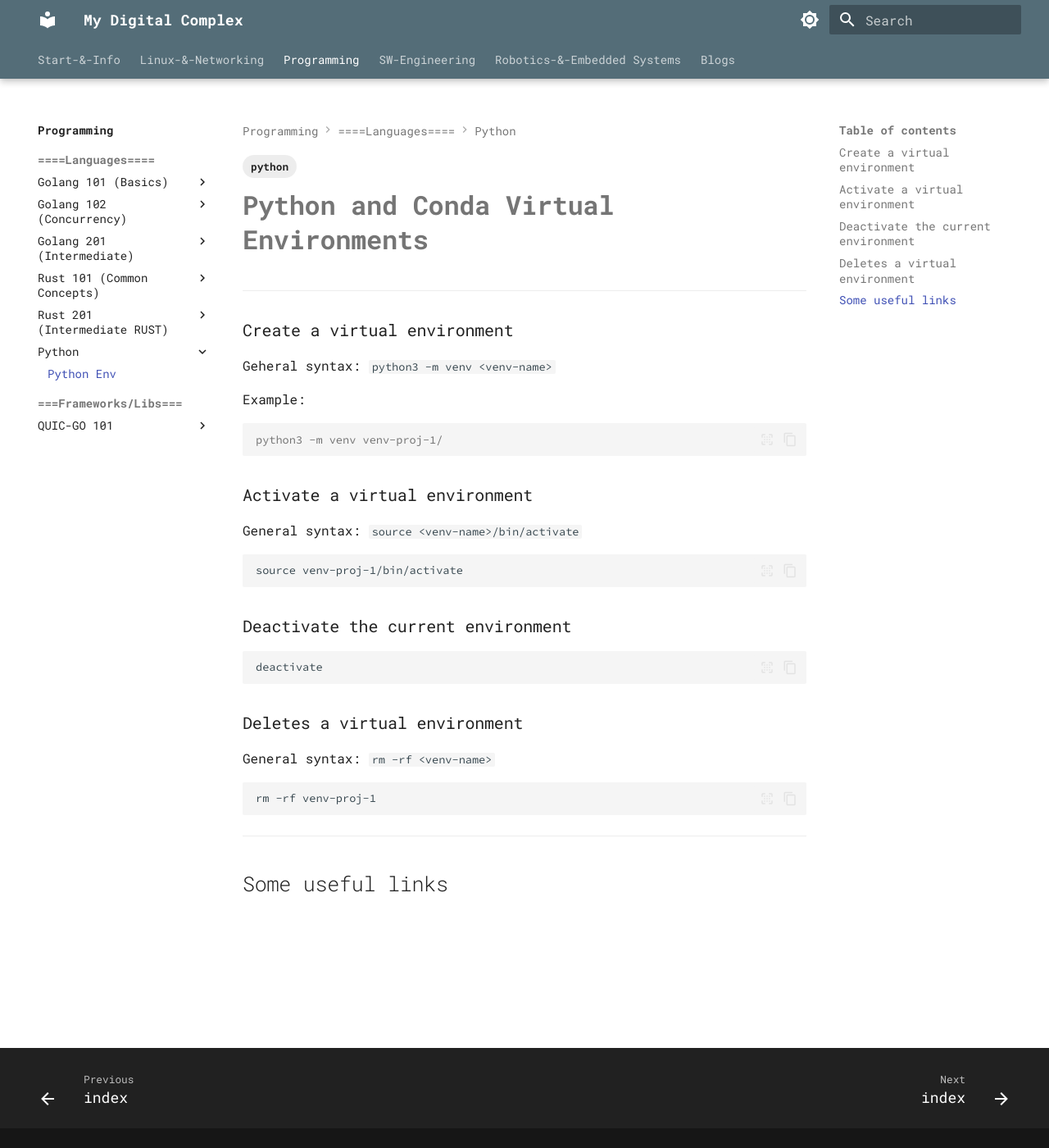
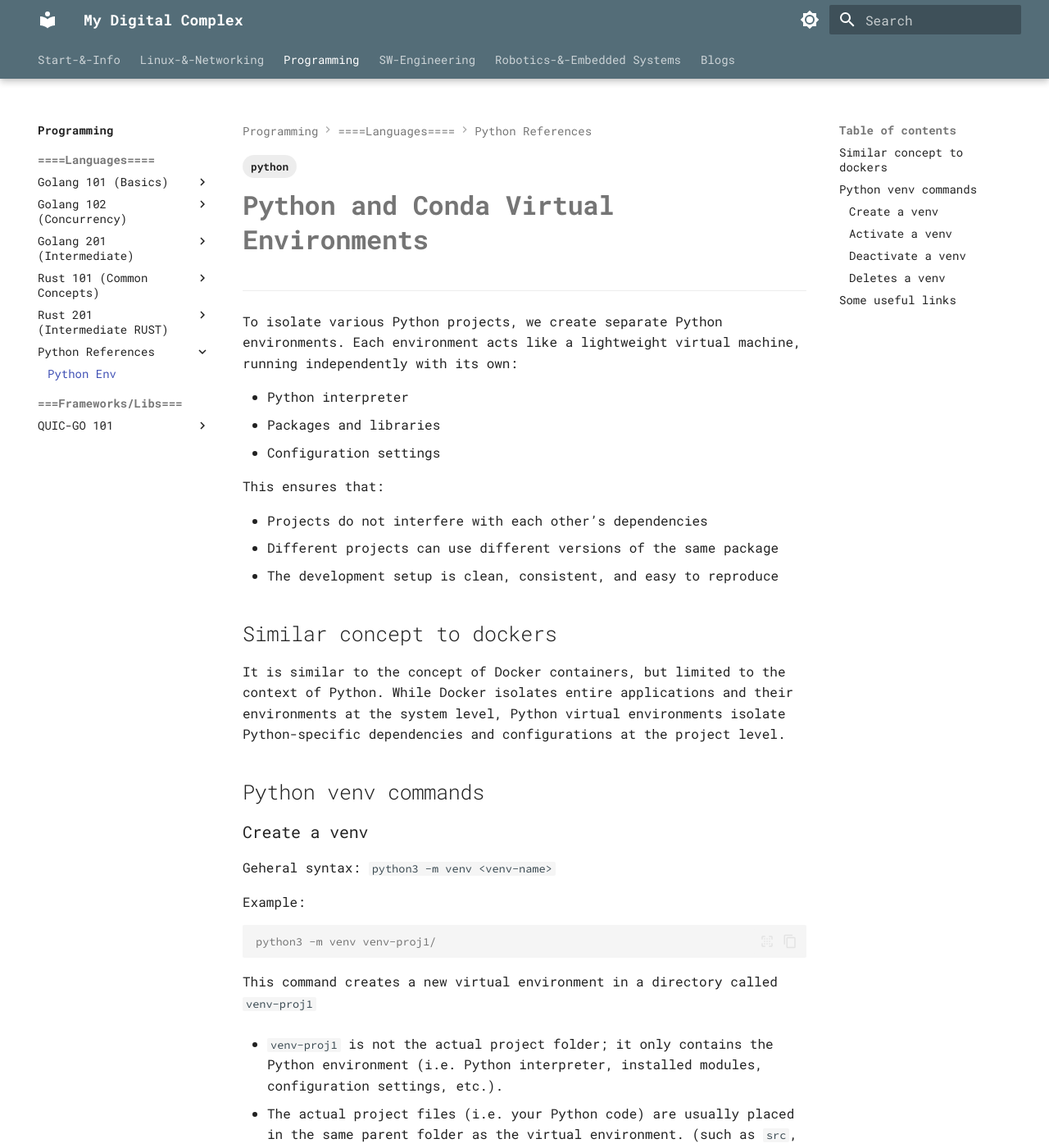
Before and after one commit to alohamujeeb/alohamujeeb.github.io, an MkDocs documentation site: the page built from docs/programming/languages/python/python-env.md, in a window 1280 px wide and 1400 px high. Shown: the whole window at 82% size. Built offline with MkDocs 1.6.1 and Material for MkDocs 9.7.7, drawn with Linux system fonts in a browser that asks for light colours; some of the changed text lies outside the part shown.

Commit message:
minor adjustments

````diff
--- a/docs/programming/languages/python/python-env.md
+++ b/docs/programming/languages/python/python-env.md
@@ -4,37 +4,74 @@
 ---
 # **Python and Conda Virtual Environments**
 ---
+To isolate various Python projects, we create separate Python environments.
+Each environment acts like a lightweight virtual machine, running independently with its own:
 
-### Create a virtual environment
+- Python interpreter
+- Packages and libraries
+- Configuration settings
+
+This ensures that:
+
+- Projects do not interfere with each other’s dependencies
+- Different projects can use different versions of the same package
+- The development setup is clean, consistent, and easy to reproduce
+
+## Similar concept to dockers
+It is similar to the concept of Docker containers, but limited to the context of Python.
+While Docker isolates entire applications and their environments at the system level, Python virtual environments isolate Python-specific dependencies and configurations at the project level.
+
+## Python venv commands
+
+### Create a venv
 Geheral syntax:  ```python3 -m venv <venv-name>```
 
 Example:
 ```console
-python3 -m venv venv-proj-1/
+python3 -m venv venv-proj1/
+```
+
+This command creates a new virtual environment in a directory called ```venv-proj1```
+
+- ```venv-proj1``` is not the actual project folder; it only contains the Python environment (i.e. Python interpreter, installed modules, configuration settings, etc.).
+
+- The actual project files (i.e. your Python code) are usually placed in the same parent folder as the virtual environment. (such as ```src```, ```tests```, and other files)
+
+For example:
+
+```
+my-project/
+├── venv-proj1/
+├── src/
+├── tests/
+└─── <other files/folders for the project>
 ```
 
 
-### Activate a virtual environment
+### Activate a venv
 General syntax: ```source <venv-name>/bin/activate```
 
 ```
-source venv-proj-1/bin/activate
+source venv-proj1/bin/activate
 ```
 
-### Deactivate the current environment
+### Deactivate a venv
 ```
 deactivate
 ```
 
 
-### Deletes a virtual environment
+### Deletes a venv
 General syntax: ```rm -rf <venv-name>```
 
 ```
-rm -rf venv-proj-1
+rm -rf venv-proj1
 ```
 
 
 
 ---
 ## Some useful links
+[Python Virtual Environments](https://docs.python.org/3/library/venv.html)
+
+[Anaconda Environments](https://www.anaconda.com/docs/getting-started/working-with-conda/environments)
--- a/mkdocs.yml
+++ b/mkdocs.yml
@@ -169,8 +169,8 @@
         - 01-Getting Started: programming/languages/rust101/01-gettingstarted.md
       - Rust 201 (Intermediate RUST):
         - index: programming/languages/rust201/index.md
-      - Python:
-        - index: programming/languages/python/index.md
+      - Python References:
+        - Python References: programming/languages/python/index.md
         - Python Env: programming/languages/python/python-env.md
 
     - ===Frameworks/Libs===:
@@ -196,19 +196,19 @@
     - index:  embsys-drobot/index.md
     - ===Modems(5G)===:
       - Quectel RM530N-GL:
-        - index: embsys-drobot/Quectel-RM530N-GL/index.md
+        - RM530N-GL: embsys-drobot/Quectel-RM530N-GL/index.md
         - Hardware Setup: embsys-drobot/Quectel-RM530N-GL/01-hw-setup-pi5.md
         - Software Setup: embsys-drobot/Quectel-RM530N-GL/02-sw-setup-pi5.md
         - AT Command Reference: embsys-drobot/Quectel-RM530N-GL/03-at-commands.md
         #- Mobilensight Tool: embsys-drobot/Quectel-RM530N-GL/04-mobile-insight.md
     - ===Embed Syst===:
       - Raspberry-Pi 5:
-        - index: embsys-drobot/pi5/index.md
+        - RaspPi: embsys-drobot/pi5/index.md
     - ====ROS/RMF====:
       - ROS2:
-        - index: embsys-drobot/ros/index.md
+        - ROS2: embsys-drobot/ros/index.md
       - OpenRMF:
-        - index: embsys-drobot/openrmf/index.md
+        - OpenRMF: embsys-drobot/openrmf/index.md
 
   - Blogs:
     - blog/index.md
````
Also changed, not shown: docs/programming/languages/python/index.md (+2 -6 lines).
